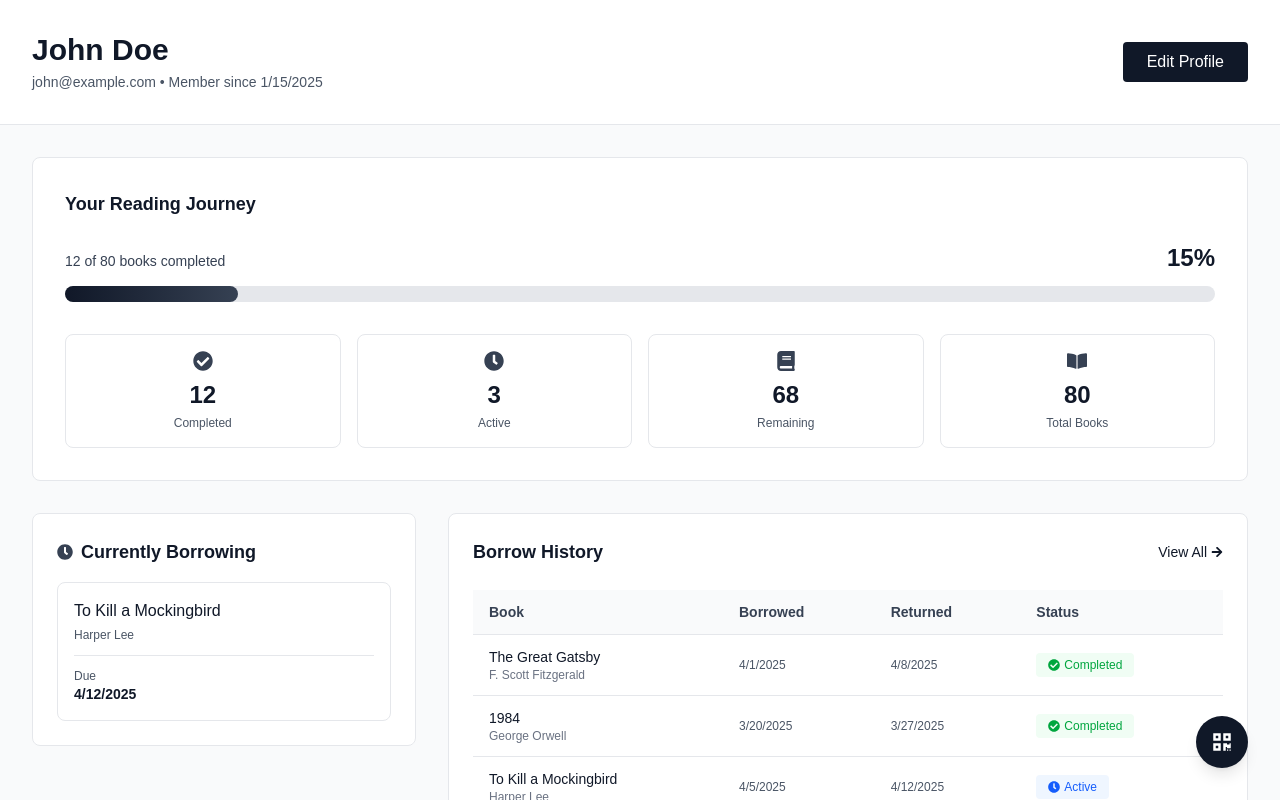
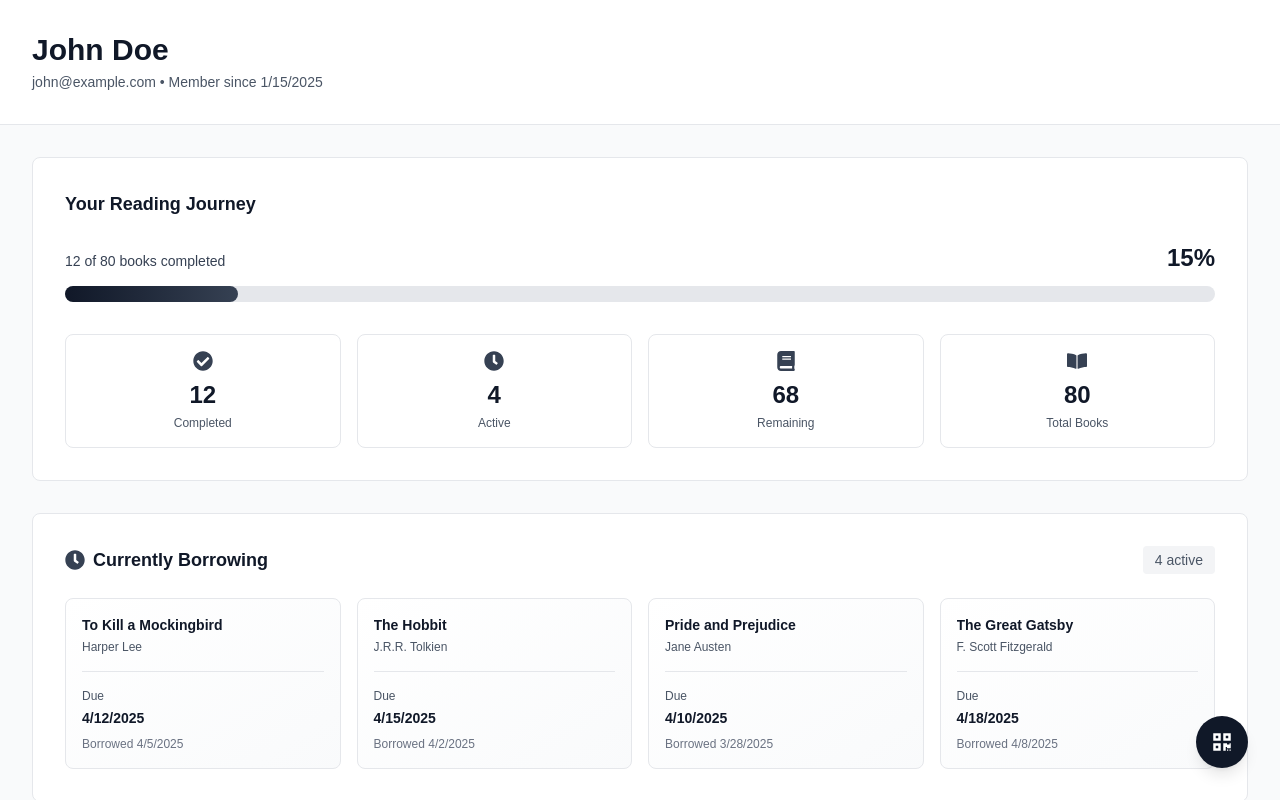
Before and after one commit to ahnayef/bics-sust-lms, a Next.js app: page /profile in a window 1280 px wide. Shown: the top 800 px of the page. Built offline with nearby package versions, Linux system fonts and the light colour scheme.

Commit message:
Update UI

```diff
--- a/app/(memeber)/profile/page.tsx
+++ b/app/(memeber)/profile/page.tsx
@@ -16,14 +16,44 @@ export default function MemberProfile() {
   const [stats] = useState({
     totalBooks: 80,
     completed: 12,
-    active: 3,
+    active: 4,
+    currentBorrows: [
+      {
+        id: 1,
+        title: 'To Kill a Mockingbird',
+        author: 'Harper Lee',
+        borrowedDate: '2025-04-05',
+        dueDate: '2025-04-12',
+      },
+      {
+        id: 2,
+        title: 'The Hobbit',
+        author: 'J.R.R. Tolkien',
+        borrowedDate: '2025-04-02',
+        dueDate: '2025-04-15',
+      },
+      {
+        id: 3,
+        title: 'Pride and Prejudice',
+        author: 'Jane Austen',
+        borrowedDate: '2025-03-28',
+        dueDate: '2025-04-10',
+      },
+      {
+        id: 4,
+        title: 'The Great Gatsby',
+        author: 'F. Scott Fitzgerald',
+        borrowedDate: '2025-04-08',
+        dueDate: '2025-04-18',
+      },
+    ],
     history: [
       {
         id: 1,
-        title: 'The Great Gatsby',
-        author: 'F. Scott Fitzgerald',
-        borrowedDate: '2025-04-01',
-        returnDate: '2025-04-08',
+        title: 'Wuthering Heights',
+        author: 'Emily Brontë',
+        borrowedDate: '2025-01-20',
+        returnDate: '2025-01-27',
         status: 'completed',
       },
       {
@@ -36,11 +66,11 @@ export default function MemberProfile() {
       },
       {
         id: 3,
-        title: 'To Kill a Mockingbird',
-        author: 'Harper Lee',
-        borrowedDate: '2025-04-05',
-        dueDate: '2025-04-12',
-        status: 'active',
+        title: 'Jane Eyre',
+        author: 'Charlotte Brontë',
+        borrowedDate: '2025-02-15',
+        dueDate: '2025-02-22',
+        status: 'overdue',
       },
     ],
   });
@@ -90,16 +120,11 @@ export default function MemberProfile() {
       {/* Header Section */}
       <div className="bg-white border-b border-gray-200">
         <div className="max-w-7xl mx-auto px-4 sm:px-6 lg:px-8 py-6 sm:py-8">
-          <div className="flex flex-col sm:flex-row sm:items-center sm:justify-between gap-4">
           <div>
             <h1 className="text-2xl sm:text-3xl font-bold text-gray-900">{member.name}</h1>
             <p className="text-sm text-gray-600 mt-1">
               {member.email} • Member since {new Date(member.joinedDate).toLocaleDateString()}
             </p>
-            </div>
-            <button className="px-6 py-2 bg-gray-900 text-white rounded font-medium hover:bg-gray-800 transition-colors w-full sm:w-auto">
-              Edit Profile
-            </button>
           </div>
         </div>
       </div>
@@ -158,49 +183,55 @@ export default function MemberProfile() {
           </div>
         </div>
 
-        {/* Two Column Layout */}
-        <div className="grid grid-cols-1 lg:grid-cols-3 gap-8">
-          {/* Currently Borrowing - Featured */}
-          <div className="lg:col-span-1">
-            <div className="bg-white border border-gray-200 rounded-lg p-6 sticky top-8">
-              <h3 className="text-lg font-semibold text-gray-900 mb-4 flex items-center gap-2">
-                <FaClock className="w-4 h-4 text-gray-700" />
+        {/* Currently Borrowing - Full Width Grid */}
+        <div className="bg-white border border-gray-200 rounded-lg p-6 sm:p-8 mb-8">
+          <div className="flex items-center justify-between mb-6">
+            <h2 className="text-lg font-semibold text-gray-900 flex items-center gap-2">
+              <FaClock className="w-5 h-5 text-gray-700" />
               Currently Borrowing
-              </h3>
-              {stats.history.filter((item) => item.status === 'active').length > 0 ? (
-                <div className="space-y-4">
-                  {stats.history
-                    .filter((item) => item.status === 'active')
-                    .map((item) => (
+            </h2>
+            <span className="text-sm text-gray-600 bg-gray-100 px-3 py-1 rounded">
+              {stats.currentBorrows.length} active
+            </span>
+          </div>
+
+          {stats.currentBorrows.length > 0 ? (
+            <div className="grid grid-cols-1 sm:grid-cols-2 lg:grid-cols-4 gap-4">
+              {stats.currentBorrows.map((item) => (
                 <div
                   key={item.id}
-                        className="p-4 bg-white border border-gray-200 rounded-lg hover:shadow-sm transition-shadow"
+                  className="p-4 border border-gray-200 rounded-lg hover:shadow-md hover:border-gray-300 transition-all bg-gradient-to-br from-white to-gray-50"
                 >
-                        <p className="font-medium text-gray-900 line-clamp-2">{item.title}</p>
-                        <p className="text-xs text-gray-600 mt-1">{item.author}</p>
-                        <div className="mt-3 pt-3 border-t border-gray-200">
-                          <p className="text-xs text-gray-600">Due</p>
+                  <div className="flex flex-col h-full">
+                    <div className="flex-1 mb-4">
+                      <p className="font-semibold text-gray-900 line-clamp-2 text-sm">{item.title}</p>
+                      <p className="text-xs text-gray-600 mt-1 line-clamp-1">{item.author}</p>
+                    </div>
+                    <div className="pt-4 border-t border-gray-200">
+                      <p className="text-xs text-gray-600 mb-1">Due</p>
                       <p className="text-sm font-semibold text-gray-900">
-                            {new Date(item.dueDate!).toLocaleDateString()}
+                        {new Date(item.dueDate).toLocaleDateString()}
                       </p>
+                      <p className="text-xs text-gray-500 mt-2">
+                        Borrowed {new Date(item.borrowedDate).toLocaleDateString()}
+                      </p>
+                    </div>
                   </div>
                 </div>
               ))}
             </div>
           ) : (
-                <div className="text-center py-8 text-gray-500">
-                  <FaBook className="w-8 h-8 mx-auto mb-3 opacity-50" />
+            <div className="text-center py-12 text-gray-500">
+              <FaBook className="w-12 h-12 mx-auto mb-3 opacity-50" />
               <p className="text-sm">No active borrows</p>
             </div>
           )}
         </div>
-          </div>
 
-          {/* History Table - Main */}
-          <div className="lg:col-span-2">
-            <div className="bg-white border border-gray-200 rounded-lg p-6">
+        {/* Borrow History - Full Width Table */}
+        <div className="bg-white border border-gray-200 rounded-lg p-6 sm:p-8">
           <div className="flex items-center justify-between mb-6">
-                <h3 className="text-lg font-semibold text-gray-900">Borrow History</h3>
+            <h2 className="text-lg font-semibold text-gray-900">Recent History</h2>
             <Link
               href="/history"
               className="text-sm text-gray-900 font-medium hover:underline flex items-center gap-1 group"
@@ -248,7 +279,5 @@ export default function MemberProfile() {
         </div>
       </div>
     </div>
-      </div>
-    </div>
   );
 }
```
Lines whose indentation alone changed are shown as unchanged.
